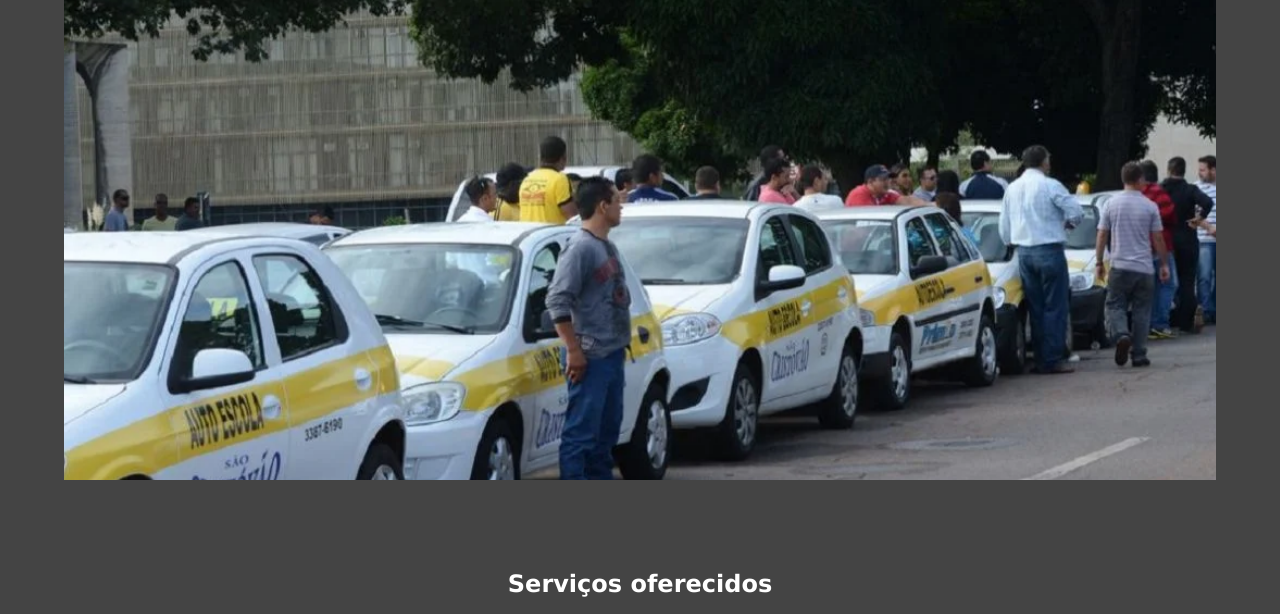
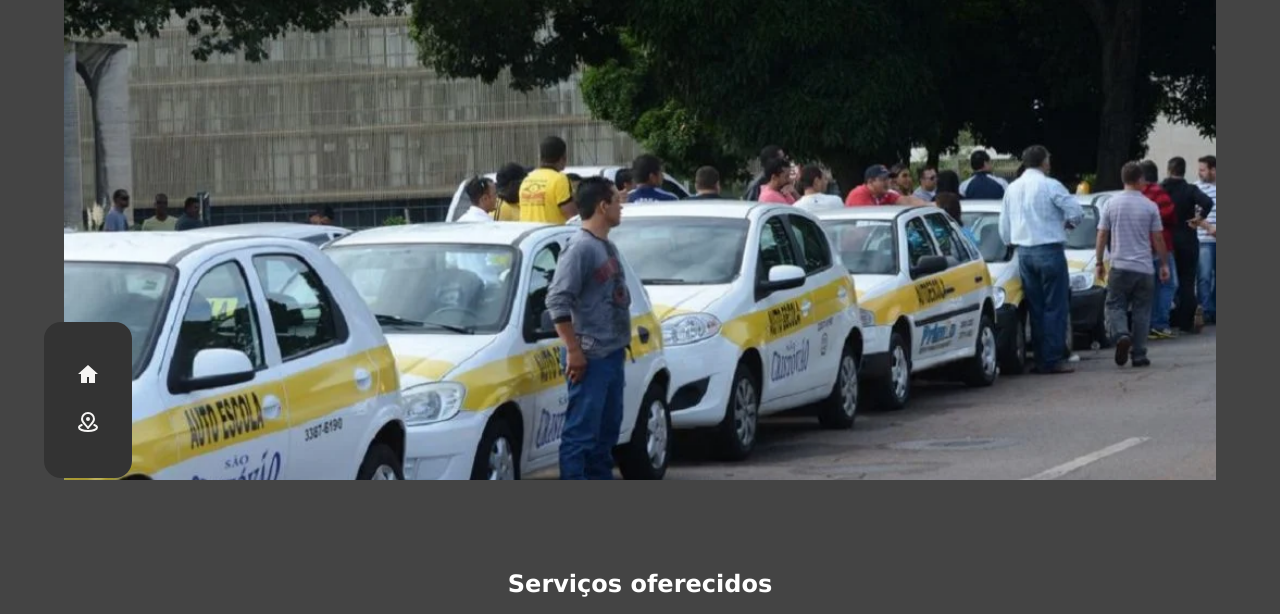
Before and after one commit to Ntzzn-Dev/Sthathus-Autoescola, a plain HTML site: page index.html in a window 1280 px wide. Shown: the top 614 px of the page. Drawn offline with Linux system fonts and the light colour scheme.

Commit message:
Sthathus_v1.2

```diff
--- a/background.css
+++ b/background.css
@@ -7,14 +7,17 @@
 	--cor-icones: #f1f1f1
 }
 
+* {
+    scroll-behavior: smooth;
+}
+
 html, body {
 	margin: 0;
 	padding: 0;
 	width: 100%;
 	height: 100%;
 	overflow-x: hidden;
-  }
-
+}
 
 .mapa-container {
   width: 100%;
--- a/index.html
+++ b/index.html
@@ -7,9 +7,27 @@
     <link rel="stylesheet" href="servicos.css" />
     <link rel="stylesheet" href="background.css" />
     <link rel="stylesheet" href="footer.css" />
+    <link rel="stylesheet" href="sumary.css" />
     <title>Autoescola</title>
 </head>
 <body>
+  <nav>
+    <ul>
+        <li>
+            <a href="#service" title="Serviços">
+                <svg xmlns="http://www.w3.org/2000/svg" width="24" height="24" fill="#f6f5f4" viewBox="0 0 24 24">
+                    <path d="M12 3l10 9h-3v9h-6v-6H11v6H5v-9H2z"/>
+                </svg>
+            </a>
+        </li>
+        <li>
+            <a href="#map" title="Mapa">
+                <svg viewBox="0 0 24 24" fill="none" xmlns="http://www.w3.org/2000/svg"><g id="SVGRepo_bgCarrier" stroke-width="0"></g><g id="SVGRepo_tracerCarrier" stroke-linecap="round" stroke-linejoin="round"></g><g id="SVGRepo_iconCarrier"> <path d="M5.7 15C4.03377 15.6353 3 16.5205 3 17.4997C3 19.4329 7.02944 21 12 21C16.9706 21 21 19.4329 21 17.4997C21 16.5205 19.9662 15.6353 18.3 15M12 9H12.01M18 9C18 13.0637 13.5 15 12 18C10.5 15 6 13.0637 6 9C6 5.68629 8.68629 3 12 3C15.3137 3 18 5.68629 18 9ZM13 9C13 9.55228 12.5523 10 12 10C11.4477 10 11 9.55228 11 9C11 8.44772 11.4477 8 12 8C12.5523 8 13 8.44772 13 9Z" stroke="#f6f5f4" stroke-width="2" stroke-linecap="round" stroke-linejoin="round"></path> </g></svg>
+            </a>
+        </li>
+    </ul>
+  </nav>
+
     <div style="display: flex; flex-direction: column; align-items: center; justify-content: center; background-color: rgb(68, 68, 68);">
         <div style="height: 60vh; width: 90vw; overflow: hidden;">
             <div class="kenburns-top">
@@ -17,7 +35,7 @@
             </div>
         </div>
 
-        <section class="services">
+        <section class="services" id="service">
             <h1>Serviços oferecidos</h1>
             <div class="service-aba">
 
@@ -81,7 +99,7 @@
 
         <a href='https://wa.me/86994695730' class="botao-wpp"> Fale conosco </a>
 
-        <div class="mapa-container">
+        <div class="mapa-container" id="map">
             <iframe class="mapa" src="https://www.google.com/maps/embed?pb=!1m18!1m12!1m3!1d3975.604456675568!2d-42.18296039999999!3d-4.8377805!2m3!1f0!2f0!3f0!3m2!1i1024!2i768!4f13.1!3m3!1m2!1s0x7918d81e995a733%3A0xbc8d3daafdceb37c!2sAutoescola%20Status!5e0!3m2!1spt-BR!2sbr!4v1745278084671!5m2!1spt-BR!2sbr" style="border:0;" allowfullscreen="" loading="lazy" referrerpolicy="no-referrer-when-downgrade"></iframe>
         </div>
     </div>
--- /dev/null
+++ b/sumary.css
@@ -0,0 +1,27 @@
+
+/* Sumário fixo na esquerda */
+nav {
+  position: fixed;
+  top: 50%;
+  background-color: #333;
+  padding: 20px;
+  transform: translate(50%, -50%);
+  z-index: 1;
+  border-radius: 17px;
+  ul {
+    padding: 0px 12px;
+    list-style: none;
+    li {
+      margin: 20px 0;
+      a {
+        color: white;
+        text-decoration: none;
+        font-weight: bold;
+        transition: 0.3s;
+      }
+      a:hover {
+        color: #ff9800;
+      }
+    }
+  }
+}
```
